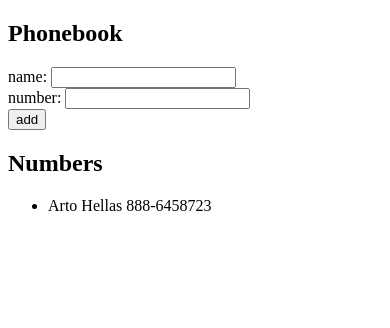
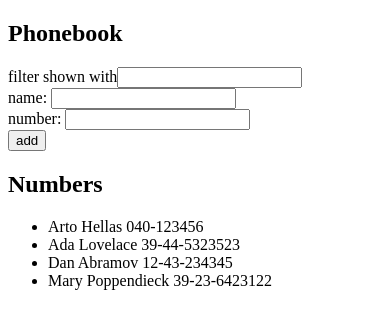
Before and after one commit to Giuva-Sergi/full-stack-open, a React (Vite) app in the folder part-2/phonebook/: page / in a window 390 px wide. Shown: the top 328 px of the page. Built offline with nearby package versions, Linux system fonts and the light colour scheme.

Commit message:
phonebook step 4

```diff
--- a/part-2/phonebook/src/App.jsx
+++ b/part-2/phonebook/src/App.jsx
@@ -2,10 +2,14 @@
 
 function App() {
   const [persons, setPersons] = useState([
-    { id: 1, name: "Arto Hellas", number: "888-6458723" },
+    { name: "Arto Hellas", number: "040-123456", id: 1 },
+    { name: "Ada Lovelace", number: "39-44-5323523", id: 2 },
+    { name: "Dan Abramov", number: "12-43-234345", id: 3 },
+    { name: "Mary Poppendieck", number: "39-23-6423122", id: 4 },
   ]);
   const [newName, setNewName] = useState("");
   const [newNumber, setNewNumber] = useState("");
+  const [filter, setFilter] = useState("");
 
   function addPerson(e) {
     e.preventDefault();
@@ -26,9 +30,19 @@
     setNewNumber("");
   }
 
+  const filteredPersons = filter
+    ? persons.filter((person) =>
+        person.name.toUpperCase().includes(filter.toUpperCase())
+      )
+    : persons;
+
   return (
     <div>
       <h2>Phonebook</h2>
+      <div>
+        filter shown with
+        <input value={filter} onChange={(e) => setFilter(e.target.value)} />
+      </div>
       <form onSubmit={addPerson}>
         <div>
           name:{" "}
@@ -47,7 +61,7 @@
       </form>
       <h2>Numbers</h2>
       <ul>
-        {persons.map((person) => (
+        {filteredPersons.map((person) => (
           <li key={person.id}>
             <span>{person.name} </span>
             <span>{person.number}</span>
```
